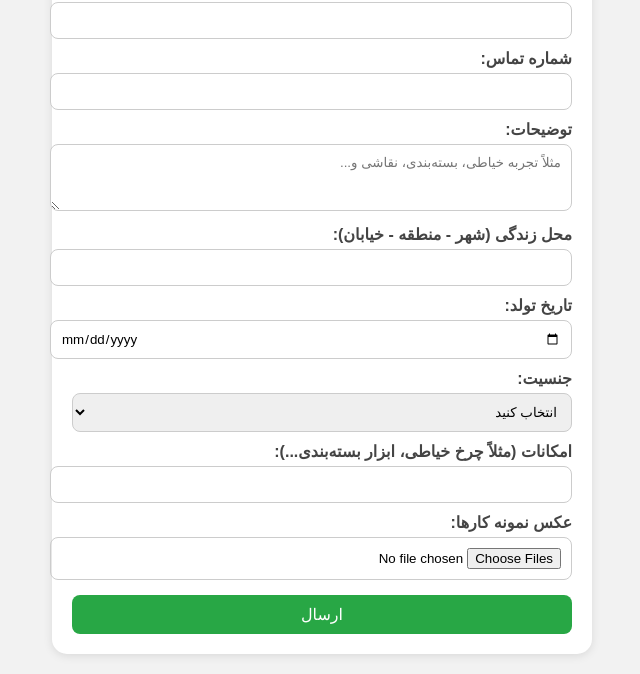
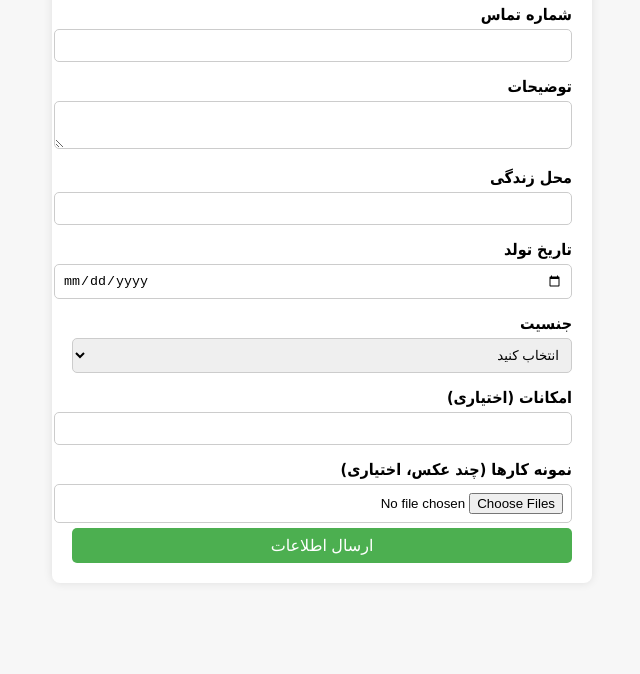
Before and after one commit to momenimohammad23/kar, a plain HTML site: page index.html in a window 1280 px wide. Shown: the part 130-804 px from the top of the page, without its empty margins (318-958 px from the left). Drawn offline with Linux system fonts and the light colour scheme.

Commit message:
Update index.html

```diff
--- a/index.html
+++ b/index.html
@@ -1,55 +1,58 @@
 <!DOCTYPE html>
-<html lang="fa" dir="rtl">
+<html lang="fa">
 <head>
   <meta charset="UTF-8">
-<meta name="viewport" content="width=device-width, initial-scale=1.0">
-<title>فرم همکاری در منزل</title>
+  <title>فرم ارسال اطلاعات</title>
   <style>
-body { font-family: "Vazir", sans-serif; background: #f2f2f2; margin:0; padding:20px; }
-form { background:#fff; padding:20px; border-radius:15px; max-width:500px; margin:auto; box-shadow:0 2px 10px rgba(0,0,0,0.1); }
-h2 { text-align:center; color:#333; margin-bottom:20px; }
-label { display:block; margin-top:10px; color:#444; font-weight:bold; }
-input, textarea, select, button { width:100%; padding:10px; margin-top:5px; border-radius:8px; border:1px solid #ccc; font-family:inherit; }
-textarea { resize:vertical; }
-button { background:#28a745; color:#fff; border:none; font-size:16px; margin-top:15px; cursor:pointer; }
-button:hover { background:#218838; }
+    body { font-family: Tahoma, sans-serif; direction: rtl; padding: 20px; background: #f7f7f7; }
+    form { background: white; padding: 20px; border-radius: 8px; max-width: 500px; margin: auto; box-shadow: 0 0 10px rgba(0,0,0,0.1);}
+    label { display: block; margin-top: 15px; font-weight: bold; }
+    input, textarea, select, button { width: 100%; padding: 8px; margin-top: 5px; border-radius: 5px; border: 1px solid #ccc; }
+    button { background: #4CAF50; color: white; border: none; cursor: pointer; font-size: 16px; }
+    button:disabled { background: #888; cursor: not-allowed; }
   </style>
 </head>
 <body>
-
   <form action="https://script.google.com/macros/s/AKfycbxPTgjX_2-85byk-9nCKgCLl9rBqZ1G3PEzmw4-mTixFC3bzDap6duRNsTnwUfu1lDF/exec" method="post" enctype="multipart/form-data">
-  <h2>فرم همکاری در منزل</h2>
-
-  <label>نام و نام خانوادگی:</label>
+    <label>نام</label>
     <input type="text" name="name" required>
 
-  <label>شماره تماس:</label>
-  <input type="tel" name="phone" required>
+    <label>شماره تماس</label>
+    <input type="text" name="phone" required>
 
-  <label>توضیحات:</label>
-  <textarea name="desc" rows="3" placeholder="مثلاً تجربه خیاطی، بسته‌بندی، نقاشی و..." required></textarea>
+    <label>توضیحات</label>
+    <textarea name="desc" required></textarea>
 
-  <label>محل زندگی (شهر - منطقه - خیابان):</label>
+    <label>محل زندگی</label>
     <input type="text" name="address" required>
 
-  <label>تاریخ تولد:</label>
+    <label>تاریخ تولد</label>
     <input type="date" name="birth" required>
 
-  <label>جنسیت:</label>
+    <label>جنسیت</label>
     <select name="gender" required>
       <option value="">انتخاب کنید</option>
-    <option value="خانم">خانم</option>
-    <option value="آقا">آقا</option>
+      <option value="مرد">مرد</option>
+      <option value="زن">زن</option>
     </select>
 
-  <label>امکانات (مثلاً چرخ خیاطی، ابزار بسته‌بندی...):</label>
+    <label>امکانات (اختیاری)</label>
     <input type="text" name="tools">
 
-  <label>عکس نمونه کارها:</label>
-  <input type="file" name="sample" multiple accept="image/*">
+    <label>نمونه کارها (چند عکس، اختیاری)</label>
+    <input type="file" name="sample" multiple>
 
-  <button type="submit">ارسال</button>
+    <button type="submit" id="submitBtn">ارسال اطلاعات</button>
   </form>
 
+  <script>
+    const form = document.getElementById('myForm');
+    const btn = document.getElementById('submitBtn');
+
+    form.addEventListener('submit', function() {
+      btn.disabled = true;
+      btn.textContent = 'در حال ارسال...';
+    });
+  </script>
 </body>
 </html>
```
Lines whose indentation alone changed are shown as unchanged.
